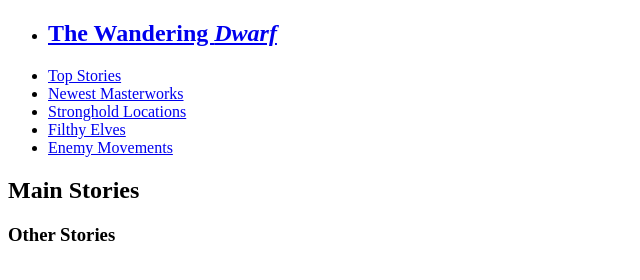
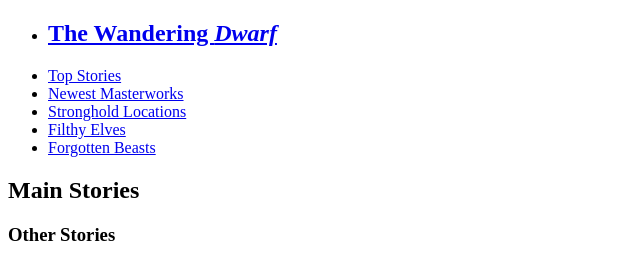
Before and after one commit to KempfCreative/TheWanderingDwarf, a plain HTML site: page index.html in a window 1280 px wide. Shown: the full height of the page, 0-640 px from the left. Drawn offline with nearby package versions, Linux system fonts and the light colour scheme.

Commit message:
Changing the name of one of the categories

```diff
--- a/index.html
+++ b/index.html
@@ -47,7 +47,7 @@
                     </li>
                     <li class="list-item">
                         <a href="#" data-articles-enemy>
-                            Enemy Movements
+                            Forgotten Beasts
                         </a>
                     </li>
                 </ul>
```
